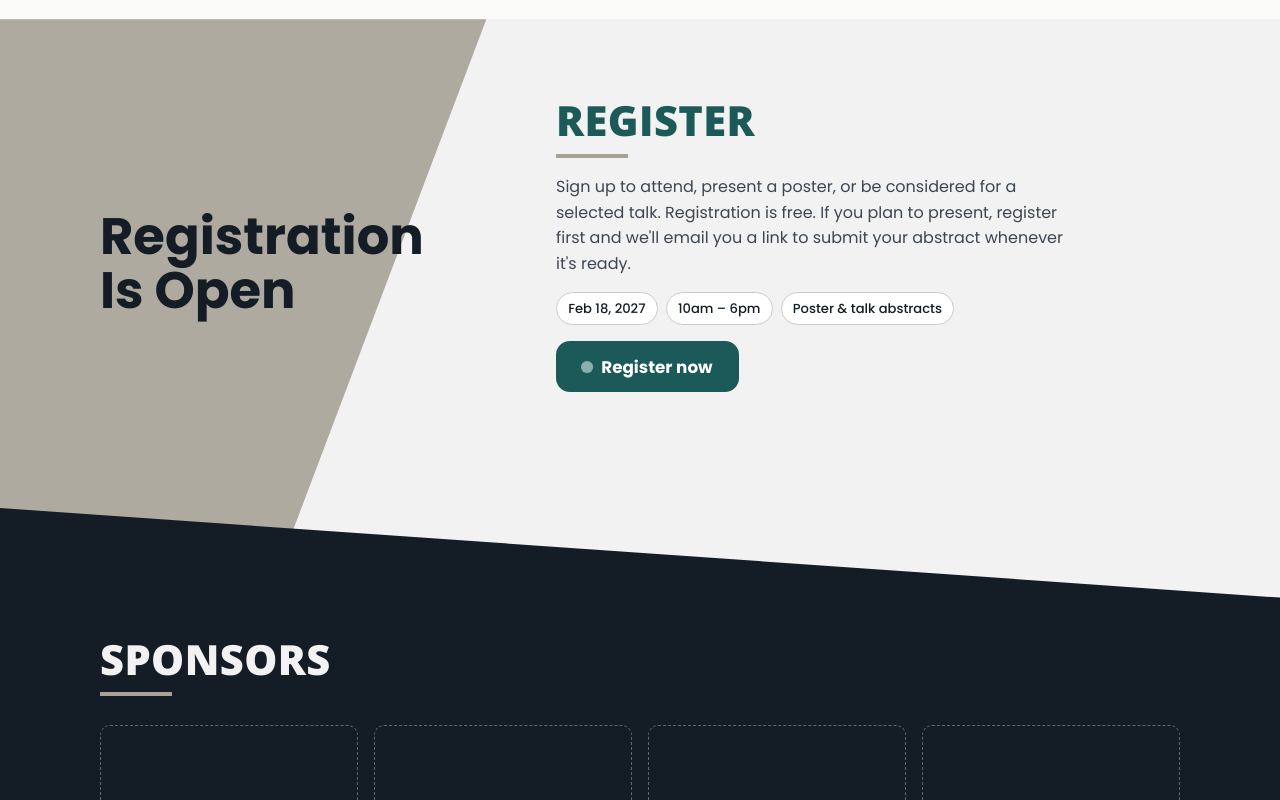
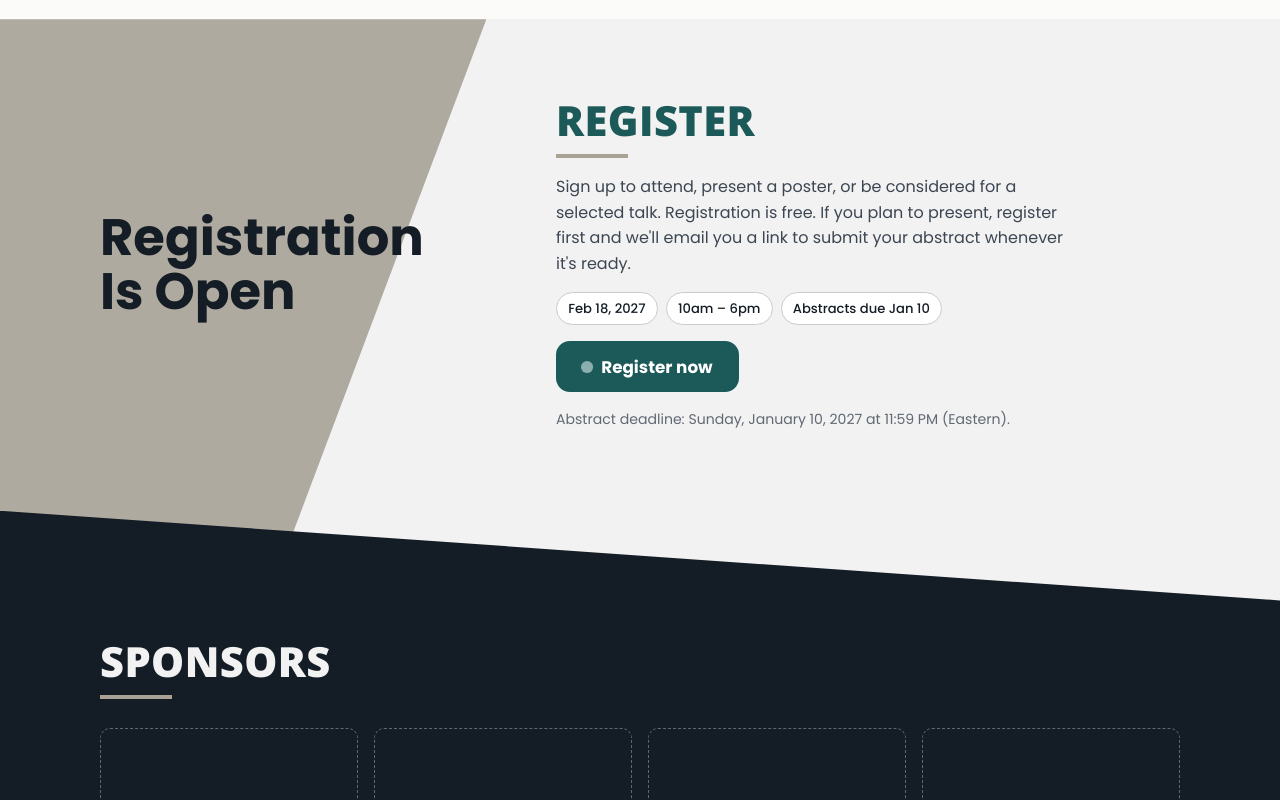
Before and after one commit to currie-wfu/ncregenerationsymposium, a plain HTML site: page index.html in a window 1280 px wide. Shown: the part 3242-4042 px from the top of the page. Drawn offline with nearby package versions, Linux system fonts and the light colour scheme.

Commit message:
Add abstract deadline (Sun Jan 10, 2027, 11:59 PM)
Co-Authored-By: Claude Opus 5.5 <noreply@anthropic.com>
Claude-Session: https://claude.ai/code/session_013U5srtj2VGvLd7fcRRDtiG

```diff
--- a/index.html
+++ b/index.html
@@ -357,7 +357,7 @@ footer a{color:var(--seafoam)}
         <h2 class="section-title">Regeneration in focus</h2>
         <p class="lead">The NC Regeneration Biology Symposium brings together labs across North Carolina studying regeneration, tissue repair, cell and developmental biology, and biomedical engineering.</p>
         <p>From salamander limbs and zebrafish fins to engineered stem-cell niches and bioprinted tissues, the meeting highlights the robust regenerative biology research happening across North Carolina.</p>
-        <p>Registration is free and <a href="#register">now open</a>! Abstract deadlines, program details, and travel logistics coming soon!</p>
+        <p>Registration is free and <a href="#register">now open</a>! Abstracts are due <strong>Sunday, January 10, 2027 at 11:59 PM</strong>. Program details and travel logistics coming soon!</p>
       </div>
 
       <div id="program">
@@ -411,10 +411,10 @@ footer a{color:var(--seafoam)}
         <div class="facts">
           <span class="fact">Feb 18, 2027</span>
           <span class="fact">10am – 6pm</span>
-          <span class="fact">Poster &amp; talk abstracts</span>
+          <span class="fact">Abstracts due Jan 10</span>
         </div>
         <div><a class="reg-btn" data-reg href="#register"><span class="dot" aria-hidden="true"></span><span data-reg-label>Register now</span></a></div>
-        <p class="reg-note" data-reg-note aria-live="polite"></p>
+        <p class="reg-note" data-reg-note aria-live="polite">Abstract deadline: Sunday, January 10, 2027 at 11:59 PM (Eastern).</p>
       </div>
     </div>
   </section>
```
